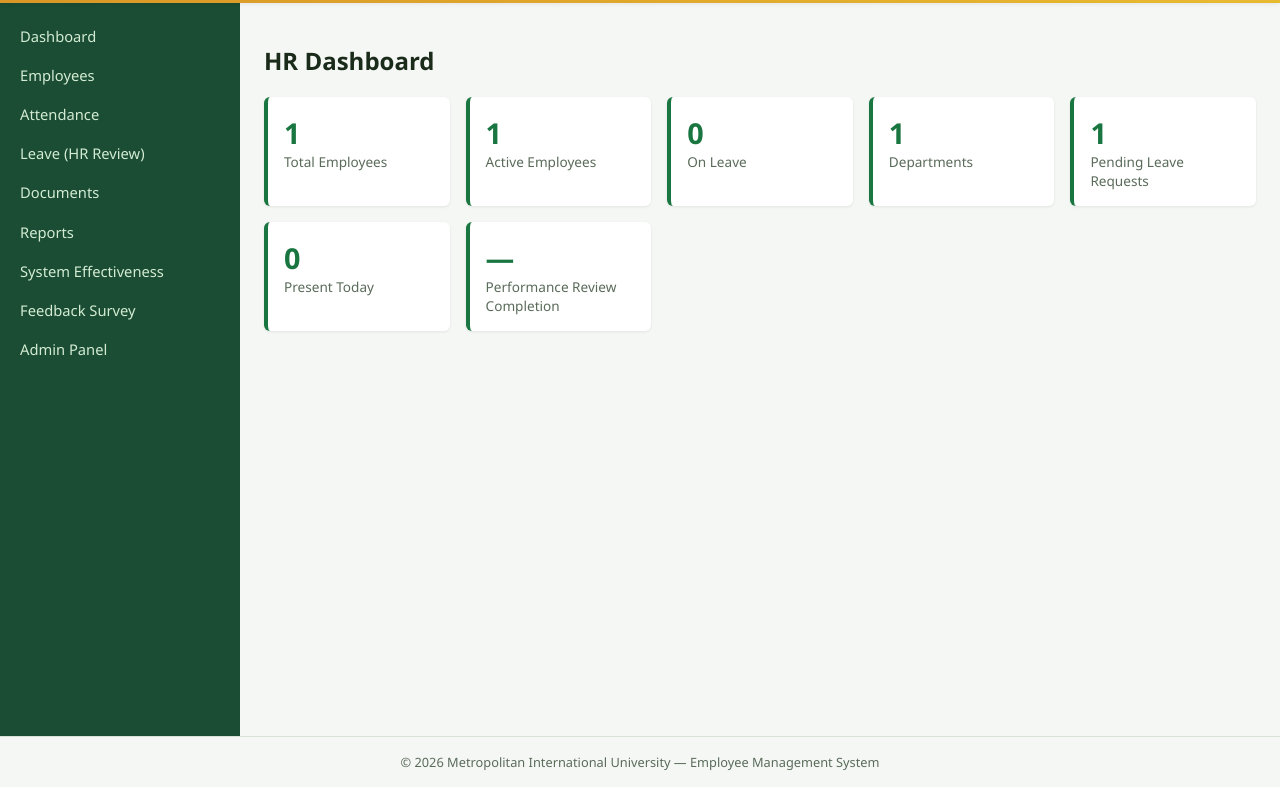
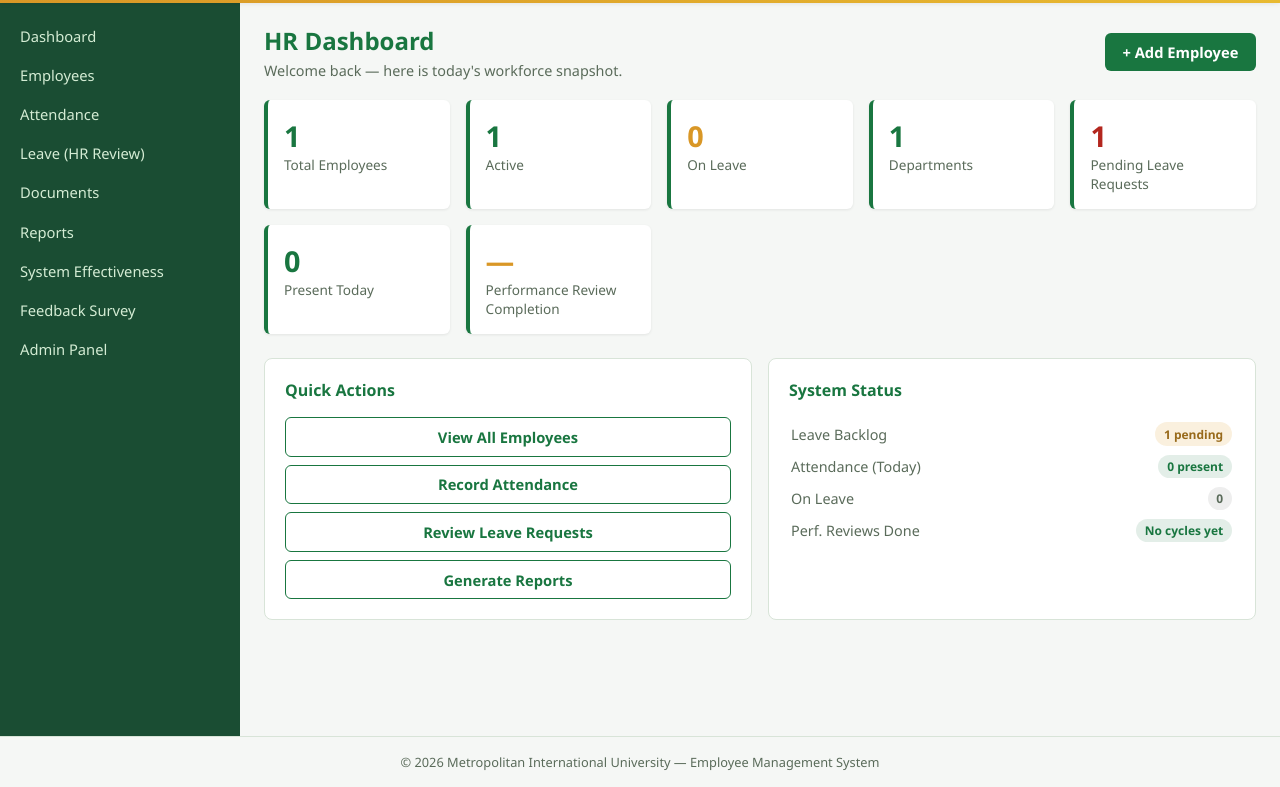
Before and after one commit to Goddy36-A/miu-ems, a Django app: page / in a window 1280 px wide. Shown: the part 64-851 px from the top of the page. Run offline with Django 5.2, Linux system fonts and the light colour scheme; a user stored in the database is signed in; tables that the repository leaves empty hold one stand-in row (values such as "Sample post").

Commit message:
feat: polished HR dashboard with quick actions and status panel

```diff
--- a/templates/dashboard/hr_dashboard.html
+++ b/templates/dashboard/hr_dashboard.html
@@ -1,14 +1,87 @@
 {% extends "base.html" %}
 {% block title %}HR Dashboard{% endblock %}
 {% block content %}
-<h2>HR Dashboard</h2>
-<div class="metric-cards">
-  <div class="metric-card"><div class="value">{{ total_employees }}</div><div class="label">Total Employees</div></div>
-  <div class="metric-card"><div class="value">{{ active_employees }}</div><div class="label">Active Employees</div></div>
-  <div class="metric-card"><div class="value">{{ on_leave }}</div><div class="label">On Leave</div></div>
-  <div class="metric-card"><div class="value">{{ department_count }}</div><div class="label">Departments</div></div>
-  <div class="metric-card"><div class="value">{{ pending_leave }}</div><div class="label">Pending Leave Requests</div></div>
-  <div class="metric-card"><div class="value">{{ present_today }}</div><div class="label">Present Today</div></div>
-  <div class="metric-card"><div class="value">{{ review_completion|default:"—" }}{% if review_completion %}%{% endif %}</div><div class="label">Performance Review Completion</div></div>
+
+<div style="display:flex;align-items:center;justify-content:space-between;margin-bottom:1.25rem;">
+  <div>
+    <h2 style="margin:0;color:var(--miu-primary);">HR Dashboard</h2>
+    <p style="margin:0.25rem 0 0;color:var(--miu-muted);font-size:0.9rem;">
+      Welcome back — here is today's workforce snapshot.
+    </p>
+  </div>
+  <a href="{% url 'employees:new' %}" class="btn btn-primary">+ Add Employee</a>
 </div>
+
+<div class="metric-cards" style="margin-bottom:1.5rem;">
+  <div class="metric-card">
+    <div class="value" style="color:var(--miu-primary);">{{ total_employees }}</div>
+    <div class="label">Total Employees</div>
+  </div>
+  <div class="metric-card">
+    <div class="value" style="color:var(--miu-primary);">{{ active_employees }}</div>
+    <div class="label">Active</div>
+  </div>
+  <div class="metric-card">
+    <div class="value" style="color:var(--miu-accent);">{{ on_leave }}</div>
+    <div class="label">On Leave</div>
+  </div>
+  <div class="metric-card">
+    <div class="value" style="color:var(--miu-primary);">{{ department_count }}</div>
+    <div class="label">Departments</div>
+  </div>
+  <div class="metric-card">
+    <div class="value" style="color:{% if pending_leave > 0 %}var(--miu-danger){% else %}var(--miu-primary){% endif %};">
+      {{ pending_leave }}
+    </div>
+    <div class="label">Pending Leave Requests</div>
+  </div>
+  <div class="metric-card">
+    <div class="value" style="color:var(--miu-primary);">{{ present_today }}</div>
+    <div class="label">Present Today</div>
+  </div>
+  <div class="metric-card">
+    <div class="value" style="color:var(--miu-accent);">
+      {% if review_completion %}{{ review_completion }}%{% else %}—{% endif %}
+    </div>
+    <div class="label">Performance Review Completion</div>
+  </div>
+</div>
+
+<div style="display:grid;grid-template-columns:1fr 1fr;gap:1rem;">
+  <div class="card">
+    <h3 style="margin-top:0;color:var(--miu-primary);font-size:1rem;">Quick Actions</h3>
+    <div style="display:flex;flex-direction:column;gap:0.5rem;">
+      <a href="{% url 'employees:list' %}"      class="btn btn-outline" style="text-align:center;">View All Employees</a>
+      <a href="{% url 'attendance:new' %}"      class="btn btn-outline" style="text-align:center;">Record Attendance</a>
+      <a href="{% url 'leave:hr_review_queue' %}" class="btn btn-outline" style="text-align:center;">Review Leave Requests</a>
+      <a href="{% url 'reports:hub' %}"         class="btn btn-outline" style="text-align:center;">Generate Reports</a>
+    </div>
+  </div>
+  <div class="card">
+    <h3 style="margin-top:0;color:var(--miu-primary);font-size:1rem;">System Status</h3>
+    <table style="width:100%;font-size:0.9rem;">
+      <tr><td style="padding:0.35rem 0;color:var(--miu-muted);">Leave Backlog</td>
+          <td style="text-align:right;">
+            <span class="badge {% if pending_leave > 0 %}badge-warning{% else %}badge-success{% endif %}">
+              {{ pending_leave }} pending
+            </span>
+          </td></tr>
+      <tr><td style="padding:0.35rem 0;color:var(--miu-muted);">Attendance (Today)</td>
+          <td style="text-align:right;">
+            <span class="badge badge-success">{{ present_today }} present</span>
+          </td></tr>
+      <tr><td style="padding:0.35rem 0;color:var(--miu-muted);">On Leave</td>
+          <td style="text-align:right;">
+            <span class="badge badge-muted">{{ on_leave }}</span>
+          </td></tr>
+      <tr><td style="padding:0.35rem 0;color:var(--miu-muted);">Perf. Reviews Done</td>
+          <td style="text-align:right;">
+            <span class="badge badge-success">
+              {% if review_completion %}{{ review_completion }}%{% else %}No cycles yet{% endif %}
+            </span>
+          </td></tr>
+    </table>
+  </div>
+</div>
+
 {% endblock %}
```
